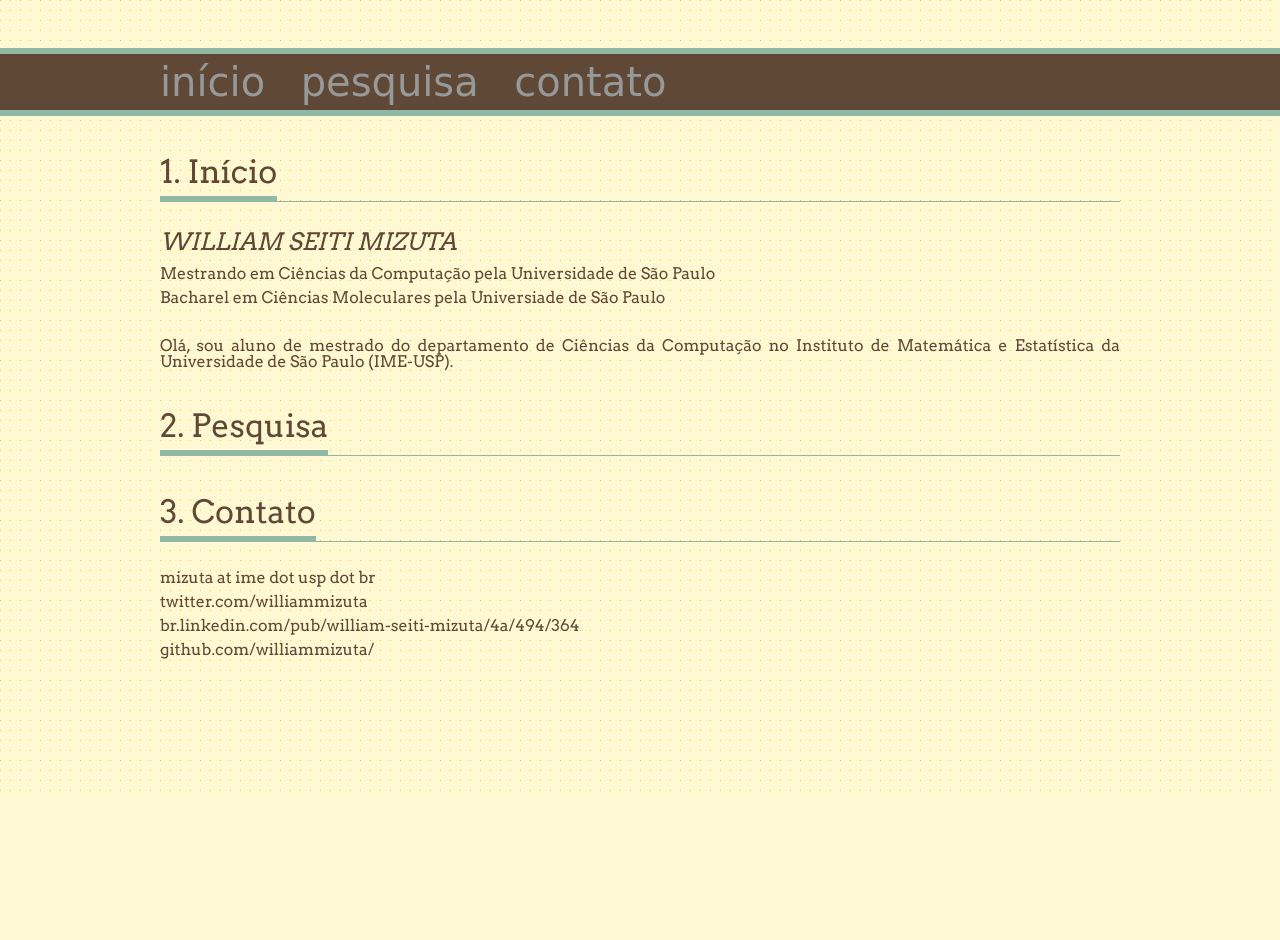
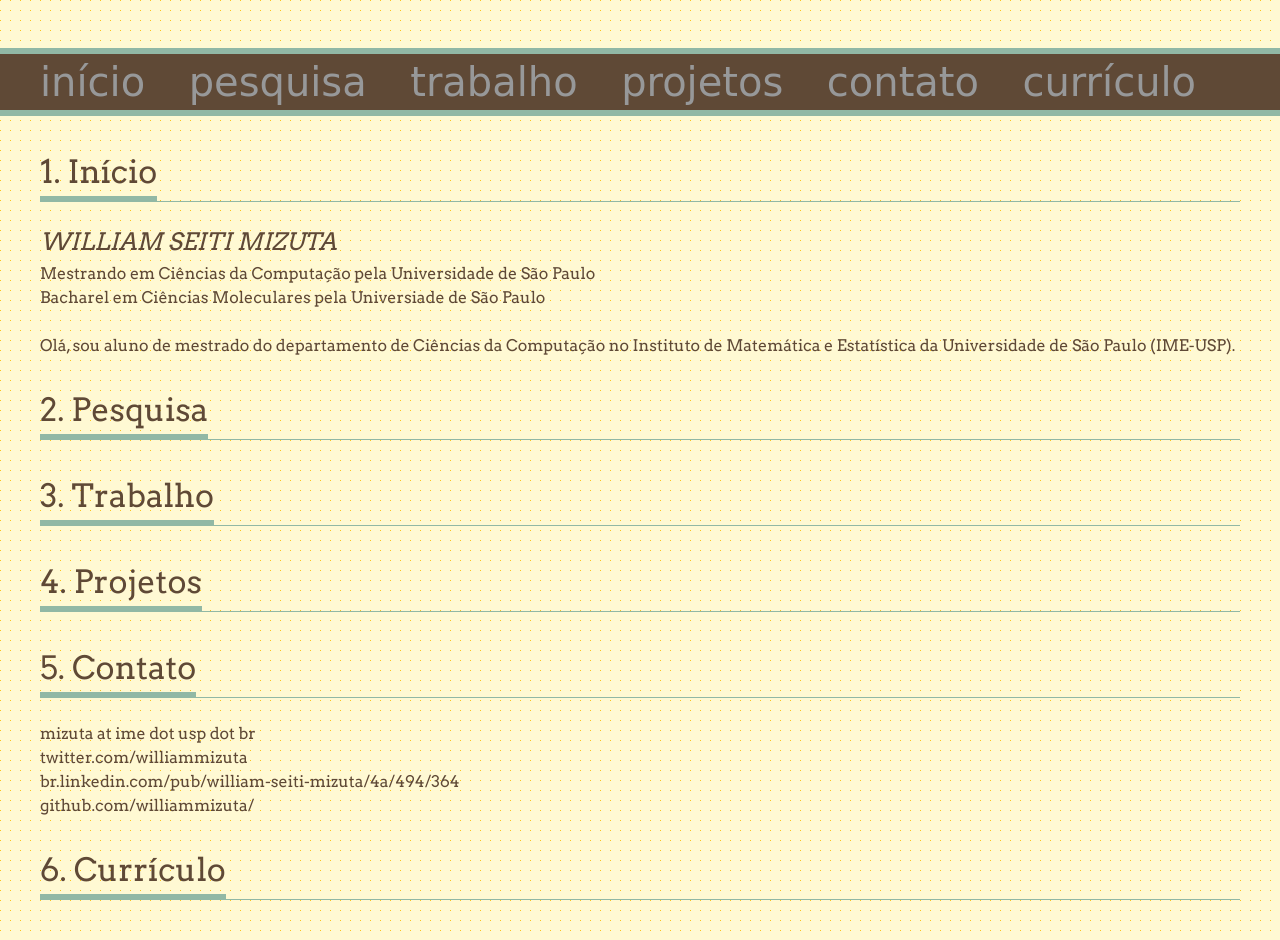
Before and after one commit to williammizuta/homepage, a plain HTML site: page index.html in a window 1280 px wide. Before the commit the page ends 800 px from the top, so only its background shows below. Drawn offline with Linux system fonts and the light colour scheme; a web font is replaced by a local one.

Commit message:
Defining homepage main sections

```diff
--- a/css/style.css
+++ b/css/style.css
@@ -22,7 +22,7 @@ p {
 }
 
 .container {
-	max-width: 960px;
+	max-width: 1200px;
 	margin: 0 auto;
 	position: relative;
 }
@@ -40,7 +40,7 @@ p {
 }
 
 .menu-item:not(:last-child) {
-	margin-right: 2em;
+	margin-right: 2.5em;
 }
 
 .menu-item a {
@@ -54,7 +54,7 @@ p {
 	color: #C1D4E7;
 }
 
-.menu-item:hover a {
+.menu-item:active a {
 	position: relative;
 	top: 1px;
 }
--- a/index.html
+++ b/index.html
@@ -19,7 +19,16 @@
 					<a href='#research'>pesquisa</a>
 				</li>
 				<li class='menu-item'>
+					<a href='#work'>trabalho</a>
+				</li>
+				<li class='menu-item'>
+					<a href='#projects'>projetos</a>
+				</li>
+				<li class='menu-item'>
 					<a href='#contact'>contato</a>
+				</li>
+				<li class='menu-item'>
+					<a href='#cv'>currículo</a>
 				</li>
 			</ol>
 		</nav>
@@ -48,9 +57,19 @@
 			<h2 class='title'>2. Pesquisa</h2>
 		</div>
 	</section>
+	<section id='work' class='container section'>
+		<div class="section-title">
+			<h2 class='title'>3. Trabalho</h2>
+		</div>
+	</section>
+	<section id='projects' class='container section'>
+		<div class="section-title">
+			<h2 class='title'>4. Projetos</h2>
+		</div>
+	</section>
 	<section id='contact' class='container section'>
 		<div class="section-title">
-			<h2 class='title'>3. Contato</h2>
+			<h2 class='title'>5. Contato</h2>
 		</div>
 		<ul>
 			<li class='contact-item email'>mizuta at ime dot usp dot br</li>
@@ -59,6 +78,11 @@
 			<li class='contact-item github'>github.com/williammizuta/</li>
 		</ul>
 	</section>
+	<section id='cv' class='container section'>
+		<div class="section-title">
+			<h2 class='title'>6. Currículo</h2>
+		</div>
+	</section>
 	<script src='js/jquery-1.8.3.min.js'></script>
 	<script src='js/fixedHeader.min.js'></script>
 	<script src='js/homepage.js'></script>
```
